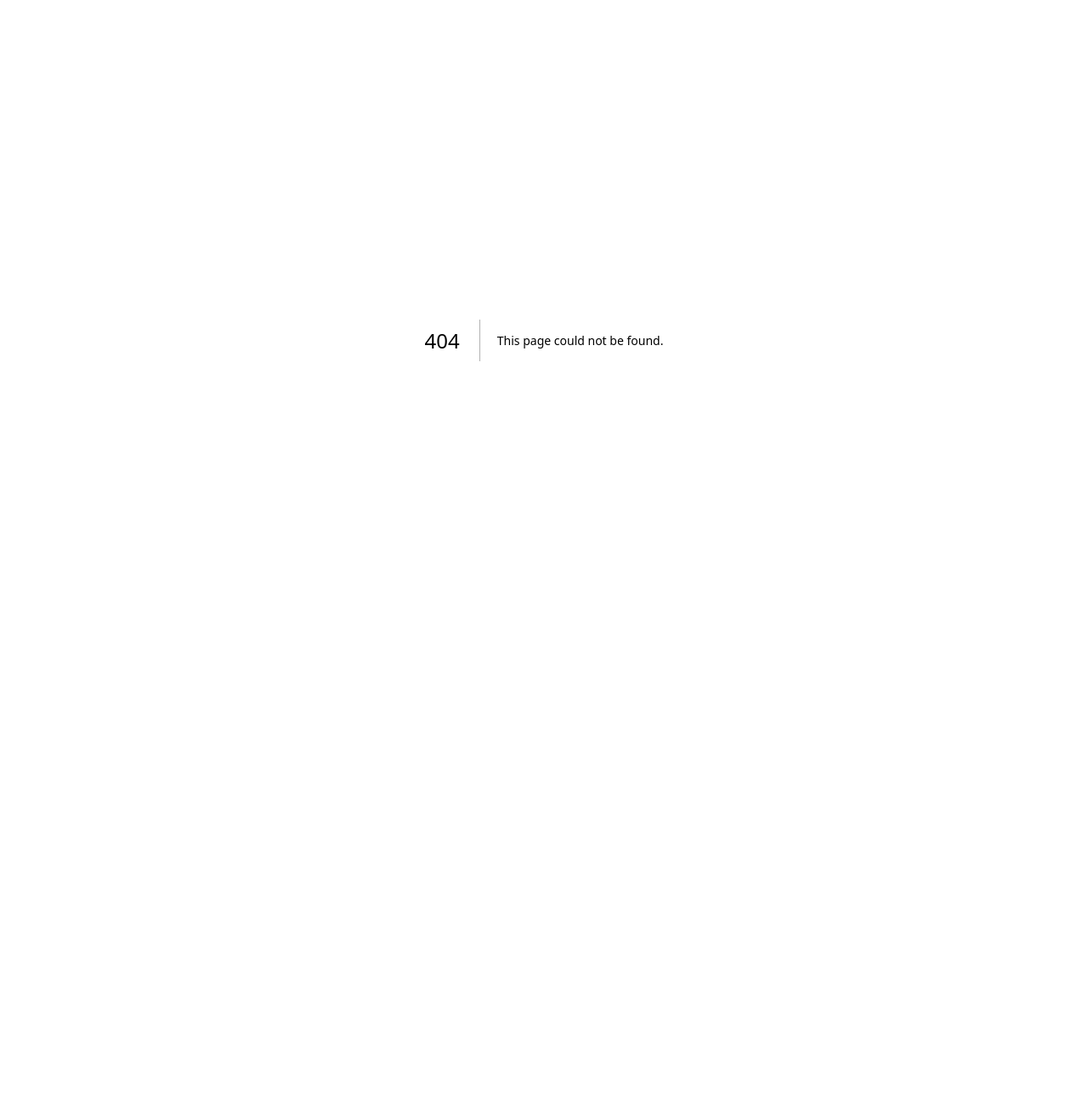
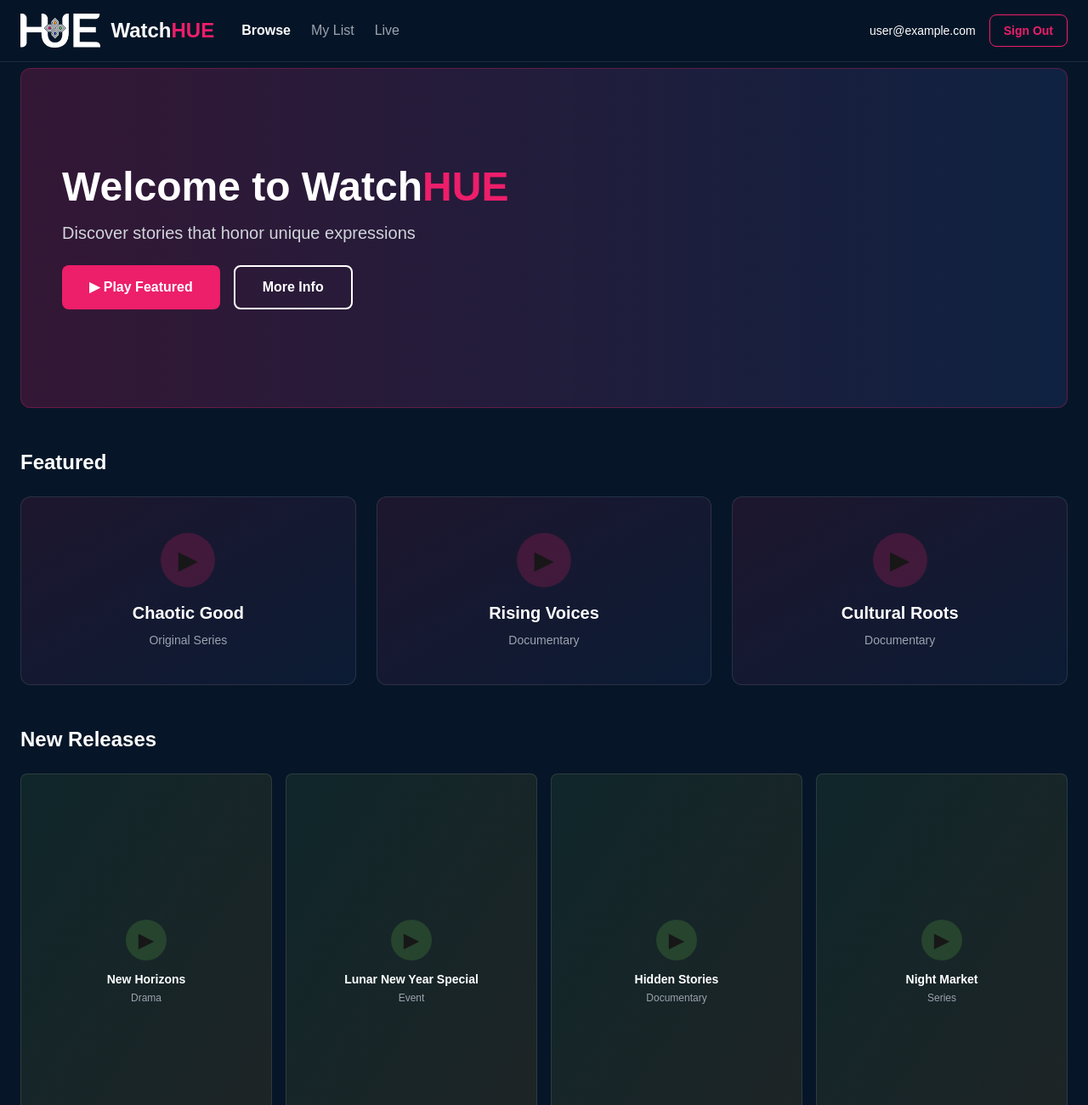
Before and after one commit to w1ndgard3n/watchhue-web, a Next.js app: page /browse in a window 1280 px wide. Before the commit this address had no page. Shown: the top 1300 px of the page at 85% size. Before the commit the page ends 800 px from the top, so only its background shows below. Built offline with nearby package versions, Linux system fonts and the light colour scheme; no server answers; sample sign-in values are in the browser's storage.

Commit message:
feat: Add browse page with video grids and auto-redirect after login

```diff
--- /dev/null
+++ b/app/browse/page.tsx
@@ -0,0 +1,192 @@
+'use client'
+
+import { useState, useEffect } from 'react'
+import { auth } from '@/app/lib/firebase'
+import { onAuthStateChanged, signOut, User } from 'firebase/auth'
+import { useRouter } from 'next/navigation'
+import Image from 'next/image'
+
+export default function BrowsePage() {
+  const [user, setUser] = useState<User | null>(null)
+  const [loading, setLoading] = useState(true)
+  const router = useRouter()
+
+  useEffect(() => {
+    const unsubscribe = onAuthStateChanged(auth, (currentUser) => {
+      if (!currentUser) {
+        // Redirect to home if not logged in
+        router.push('/')
+      } else {
+        setUser(currentUser)
+        setLoading(false)
+      }
+    })
+    return () => unsubscribe()
+  }, [router])
+
+  if (loading) {
+    return (
+      <div className="min-h-screen bg-hue-midnight flex items-center justify-center">
+        <div className="text-white text-xl">Loading...</div>
+      </div>
+    )
+  }
+
+  // Mock video data - we'll replace this with real data from Firestore later
+  const featuredVideos = [
+    { id: 1, title: 'Chaotic Good', category: 'Original Series', image: '/placeholder-1.jpg' },
+    { id: 2, title: 'Rising Voices', category: 'Documentary', image: '/placeholder-2.jpg' },
+    { id: 3, title: 'Cultural Roots', category: 'Documentary', image: '/placeholder-3.jpg' },
+  ]
+
+  const newReleases = [
+    { id: 4, title: 'New Horizons', category: 'Drama', image: '/placeholder-4.jpg' },
+    { id: 5, title: 'Lunar New Year Special', category: 'Event', image: '/placeholder-5.jpg' },
+    { id: 6, title: 'Hidden Stories', category: 'Documentary', image: '/placeholder-6.jpg' },
+    { id: 7, title: 'Night Market', category: 'Series', image: '/placeholder-7.jpg' },
+  ]
+
+  const dramaVideos = [
+    { id: 8, title: 'Between Worlds', category: 'Drama', image: '/placeholder-8.jpg' },
+    { id: 9, title: 'Family Ties', category: 'Drama', image: '/placeholder-9.jpg' },
+    { id: 10, title: 'Generation Gap', category: 'Drama', image: '/placeholder-10.jpg' },
+    { id: 11, title: 'City Lights', category: 'Drama', image: '/placeholder-11.jpg' },
+  ]
+
+  return (
+    <div className="min-h-screen bg-hue-midnight">
+      {/* Navigation Bar */}
+      <nav className="fixed top-0 left-0 right-0 z-50 px-6 py-4 bg-hue-midnight/95 backdrop-blur-sm border-b border-white/10">
+        <div className="max-w-7xl mx-auto flex items-center justify-between">
+          {/* Logo */}
+          <div className="flex items-center gap-8">
+            <div className="flex items-center gap-3">
+              <Image
+                src="/HUE-logo.png"
+                alt="HUE Logo"
+                width={40}
+                height={40}
+                unoptimized
+                className="h-10 w-auto"
+              />
+              <span className="text-2xl font-bold text-white">
+                Watch<span className="text-hue-fuchsia">HUE</span>
+              </span>
+            </div>
+
+            {/* Nav Links */}
+            <div className="hidden md:flex items-center gap-6">
+              <a href="/browse" className="text-white font-semibold">Browse</a>
+              <a href="/browse" className="text-gray-400 hover:text-white transition">My List</a>
+              <a href="/browse" className="text-gray-400 hover:text-white transition">Live</a>
+            </div>
+          </div>
+
+          {/* User Menu */}
+          <div className="flex items-center gap-4">
+            <span className="text-white text-sm">{user?.email}</span>
+            <button
+              onClick={() => signOut(auth)}
+              className="px-4 py-2 border border-hue-fuchsia text-hue-fuchsia font-semibold rounded-lg hover:bg-hue-fuchsia hover:text-white transition text-sm"
+            >
+              Sign Out
+            </button>
+          </div>
+        </div>
+      </nav>
+
+      {/* Main Content */}
+      <div className="pt-20 px-6 pb-12">
+        {/* Hero Section */}
+        <div className="max-w-7xl mx-auto mb-12">
+          <div className="relative h-[400px] rounded-xl overflow-hidden bg-gradient-to-r from-hue-fuchsia/20 to-hue-blue/20 border border-hue-fuchsia/30">
+            <div className="absolute inset-0 flex items-center px-12">
+              <div className="max-w-xl">
+                <h1 className="text-5xl font-bold text-white mb-4">
+                  Welcome to Watch<span className="text-hue-fuchsia">HUE</span>
+                </h1>
+                <p className="text-xl text-gray-300 mb-6">
+                  Discover stories that honor unique expressions
+                </p>
+                <div className="flex gap-4">
+                  <button className="px-8 py-3 bg-hue-fuchsia text-white font-semibold rounded-lg hover:opacity-90 transition">
+                    ▶ Play Featured
+                  </button>
+                  <button className="px-8 py-3 border-2 border-white text-white font-semibold rounded-lg hover:bg-white hover:text-hue-midnight transition">
+                    More Info
+                  </button>
+                </div>
+              </div>
+            </div>
+          </div>
+        </div>
+
+        {/* Featured Content */}
+        <div className="max-w-7xl mx-auto space-y-12">
+          {/* Featured Section */}
+          <section>
+            <h2 className="text-2xl font-bold text-white mb-6">Featured</h2>
+            <div className="grid grid-cols-1 md:grid-cols-3 gap-6">
+              {featuredVideos.map((video) => (
+                <div
+                  key={video.id}
+                  className="group relative aspect-video bg-gradient-to-br from-hue-fuchsia/10 to-hue-blue/10 rounded-xl overflow-hidden border border-white/10 hover:border-hue-fuchsia transition cursor-pointer"
+                >
+                  <div className="absolute inset-0 flex flex-col items-center justify-center p-6 text-center">
+                    <div className="w-16 h-16 mb-4 rounded-full bg-hue-fuchsia/20 flex items-center justify-center group-hover:scale-110 transition">
+                      <span className="text-3xl">▶</span>
+                    </div>
+                    <h3 className="text-white font-bold text-xl mb-2">{video.title}</h3>
+                    <p className="text-gray-400 text-sm">{video.category}</p>
+                  </div>
+                </div>
+              ))}
+            </div>
+          </section>
+
+          {/* New Releases */}
+          <section>
+            <h2 className="text-2xl font-bold text-white mb-6">New Releases</h2>
+            <div className="grid grid-cols-2 md:grid-cols-4 gap-4">
+              {newReleases.map((video) => (
+                <div
+                  key={video.id}
+                  className="group relative aspect-[2/3] bg-gradient-to-br from-hue-lime/10 to-hue-gold/10 rounded-lg overflow-hidden border border-white/10 hover:border-hue-lime transition cursor-pointer"
+                >
+                  <div className="absolute inset-0 flex flex-col items-center justify-center p-4 text-center">
+                    <div className="w-12 h-12 mb-3 rounded-full bg-hue-lime/20 flex items-center justify-center group-hover:scale-110 transition">
+                      <span className="text-2xl">▶</span>
+                    </div>
+                    <h3 className="text-white font-bold text-sm mb-1">{video.title}</h3>
+                    <p className="text-gray-400 text-xs">{video.category}</p>
+                  </div>
+                </div>
+              ))}
+            </div>
+          </section>
+
+          {/* Drama Section */}
+          <section>
+            <h2 className="text-2xl font-bold text-white mb-6">Drama</h2>
+            <div className="grid grid-cols-2 md:grid-cols-4 gap-4">
+              {dramaVideos.map((video) => (
+                <div
+                  key={video.id}
+                  className="group relative aspect-[2/3] bg-gradient-to-br from-hue-gold/10 to-hue-blue/10 rounded-lg overflow-hidden border border-white/10 hover:border-hue-gold transition cursor-pointer"
+                >
+                  <div className="absolute inset-0 flex flex-col items-center justify-center p-4 text-center">
+                    <div className="w-12 h-12 mb-3 rounded-full bg-hue-gold/20 flex items-center justify-center group-hover:scale-110 transition">
+                      <span className="text-2xl">▶</span>
+                    </div>
+                    <h3 className="text-white font-bold text-sm mb-1">{video.title}</h3>
+                    <p className="text-gray-400 text-xs">{video.category}</p>
+                  </div>
+                </div>
+              ))}
+            </div>
+          </section>
+        </div>
+      </div>
+    </div>
+  )
+}
--- a/app/components/AuthModal.tsx
+++ b/app/components/AuthModal.tsx
@@ -1,6 +1,7 @@
 'use client'
 
 import { useState } from 'react'
+import { useRouter } from 'next/navigation'
 import { auth } from '@/app/lib/firebase'
 import {
   createUserWithEmailAndPassword,
@@ -22,6 +23,7 @@ export default function AuthModal({ isOpen, onClose }: AuthModalProps) {
   const [password, setPassword] = useState('')
   const [error, setError] = useState('')
   const [loading, setLoading] = useState(false)
+  const router = useRouter()
 
 
 // Create user document in Firestore
@@ -54,6 +56,7 @@ export default function AuthModal({ isOpen, onClose }: AuthModalProps) {
       } else {
         await signInWithEmailAndPassword(auth, email, password)
       }
+      router.push('/browse')
       onClose()
       setEmail('')
       setPassword('')
@@ -72,6 +75,7 @@ export default function AuthModal({ isOpen, onClose }: AuthModalProps) {
     try {
       const result = await signInWithPopup(auth, provider)
       await createUserDocument(result.user.uid, result.user.email || '')
+      router.push('/browse')
       onClose()
     } catch (err: unknown) {
   setError(err instanceof Error ? err.message : 'An error occurred')
```
